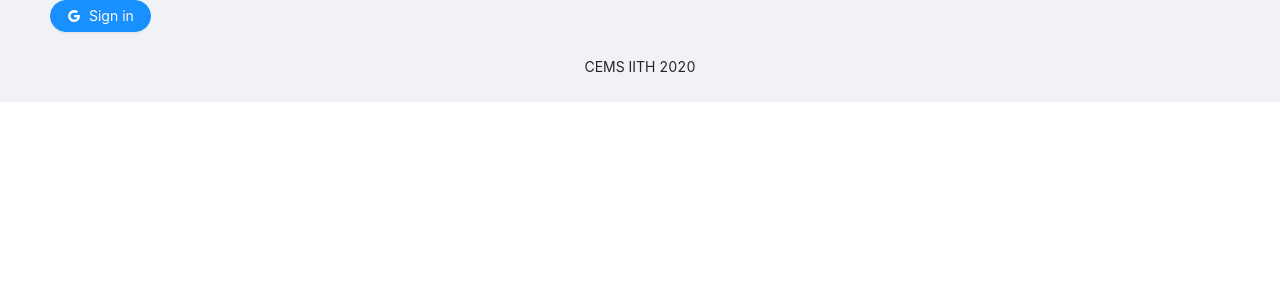
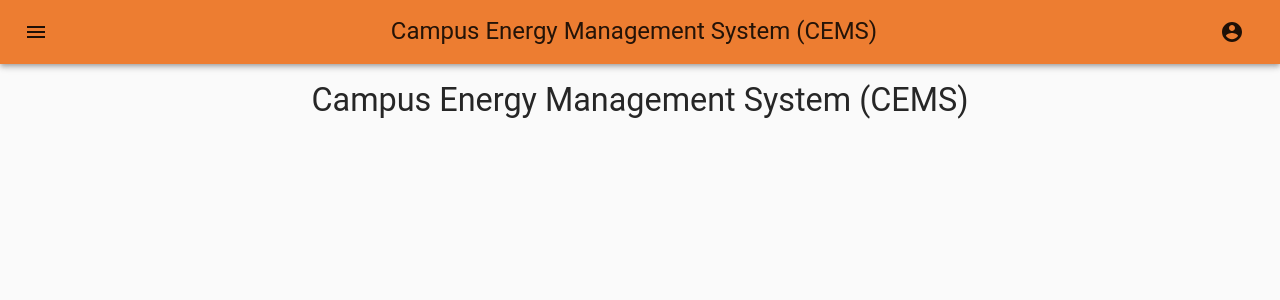
Before and after one commit to CrazyByDefault/cems-webapp, a React app: page / in a window 1280 px wide. Before the commit this address led to /login. Shown: the top 300 px of the page. Built offline with nearby package versions, Linux system fonts and the light colour scheme; the HTML template or start-up script is replaced by a standard one.

Commit message:
Material UI + DarkMode

```diff
--- a/client/App.jsx
+++ b/client/App.jsx
@@ -2,14 +2,11 @@ import React, { Component } from "react";
 import {
   Route, BrowserRouter as Router, Switch
 } from "react-router-dom";
-import "antd/dist/antd.min.css";
-import PrivateRoute from "./helpers/PrivateRoutes.jsx";
+// import PrivateRoute from "./helpers/PrivateRoutes.jsx";
 import Page from "./components/site/Page.jsx";
-import Graph from "./pages/Graph.jsx";
-import Login from "./pages/Login.jsx";
-import Home from "./pages/Home";
-import IITHRealtime from "./pages/IITHRealtime";
-import Calendar from "./pages/Calendar.jsx";
+// import Graph from "./pages/Graph.jsx";
+// import Login from "./pages/Login.jsx";
+import Home from "./pages/Home.jsx";
 
 class App extends Component {
   render() {
@@ -18,11 +15,7 @@ class App extends Component {
       <Page>
         <Router>
           <Switch>
-            <PrivateRoute exact path="/" component={Home} />
-            <Route exact path="/login" component={Login} />
-            <Route exact path="/iith/realtime" component={IITHRealtime} />
-            <Route exact path="/iith/graph" component={Graph} />
-            <PrivateRoute exact path="/calendar" component={Calendar} />
+            <Route exact path="/" component={Home} />
           </Switch>
         </Router>
       </Page>
--- a/client/components/site/Page.jsx
+++ b/client/components/site/Page.jsx
@@ -1,28 +1,61 @@
 import React from "react";
 import PropTypes from "prop-types";
 
-import { Layout } from "antd";
+import {
+  CssBaseline,
+  Box
+} from "@material-ui/core";
 
-const { Content, Footer } = Layout;
-
+import { createMuiTheme, ThemeProvider, responsiveFontSizes } from "@material-ui/core/styles";
+import PageHeader from "./PageHeader.jsx";
 
 export default class Page extends React.Component {
   constructor(props, context) {
     super(props, context);
     this.state = {
+      theme: {
+        palette: {
+          primary: {
+            main: "#ed7d31"
+          },
+          type: "light",
+        },
+        typography: {
+          fontFamily: "Roboto"
+        }
+      }
     };
+    this._handleToggleTheme = this._handleToggleTheme.bind(this);
+  }
+
+  _handleToggleTheme() {
+    const { theme } = this.state;
+    // (theme.palette.type === "light")
+    if (theme.palette.type === "light") {
+      this.setState({
+        theme: { ...theme, palette: { ...theme.palette, type: "dark" } }
+      });
+    } else {
+      this.setState({
+        theme: { ...theme, palette: { ...theme.palette, type: "light" } }
+      });
+    }
   }
 
   render() {
     console.log("Page.jsx");
 
+    let muiTheme = createMuiTheme(this.state.theme);
+    muiTheme = responsiveFontSizes(muiTheme);
+    console.log(muiTheme);
     return (
-      <Layout className="layout">
-        <Content style={{ padding: "0 50px" }}>
+      <ThemeProvider theme={muiTheme}>
+        <CssBaseline/>
+        <PageHeader toggleDarkMode={this._handleToggleTheme}/>
+        <Box m={2}>
           {this.props.children}
-        </Content>
-        <Footer style={{ textAlign: "center" }}>CEMS IITH 2020</Footer>
-      </Layout>
+        </Box>
+      </ThemeProvider>
     );
   }
 }
--- a/client/components/site/PageHeader.jsx
+++ b/client/components/site/PageHeader.jsx
@@ -1,9 +1,22 @@
 import React from "react";
+
 import {
-  Layout, Menu
-} from "antd";
+  AppBar,
+  Toolbar,
+  IconButton,
+  Typography,
+  Menu,
+  MenuItem,
+  ListItemIcon,
+  ListItemText,
+  Hidden
+} from "@material-ui/core";
 
-const { Header } = Layout;
+import {
+  Menu as MenuIcon,
+  AccountCircle,
+  Brightness4 as Brightness4Icon
+} from "@material-ui/icons";
 
 class PageHeader extends React.Component {
   constructor(props, context) {
@@ -12,7 +25,7 @@ class PageHeader extends React.Component {
       .split(";")
       .reduce((res, c) => {
         const [key, val] = c.trim().split("=").map(decodeURIComponent);
-        const allNumbers = str => /^\d+$/.test(str);
+        const allNumbers = (str) => /^\d+$/.test(str);
         try {
           return Object.assign(res, { [key]: allNumbers(val) ? val : JSON.parse(val) });
         } catch (e) {
@@ -20,10 +33,8 @@ class PageHeader extends React.Component {
         }
       }, {});
     this.state = {
-      logged: cookie.CAT || cookie.UAT,
-      metadata: {
-        sex: "male"
-      }
+      logged: cookie.UAT,
+      anchorEl: null
     };
 
     this.logout = this.logout.bind(this);
@@ -36,31 +47,73 @@ class PageHeader extends React.Component {
     window.location.replace(`${window.location.origin}`);
   };
 
+  handleMenu = (event) => {
+    this.setState({
+      anchorEl: event.currentTarget
+    });
+  };
+
+  handleClose = () => {
+    this.setState({
+      anchorEl: null
+    });
+  };
+
   render() {
-    const logoStyle = {
-      width: "120px",
-      height: "53px",
-      background: "rgba(255, 255, 255, 0.2)",
-      backgroundImage: "url('/img/logo.jpg')",
-      margin: "13px 32px 14px 0",
-      float: "left",
-    };
+    // const [auth, setAuth] = React.useState(true);
+    // const handleChange = (event) => {
+    //   setAuth(event.target.checked);
+    // };
     return (
-      <Header style={{ height: "80px", background: "#ffffff" }}>
-        <a href="/"><div style={logoStyle} /></a>
-        <Menu
-          theme="light"
-          mode="horizontal"
-          style={{ lineHeight: "80px", float: "right" }}
-          onClick={this.logout}
-        >
-          {
-            window.location.pathname !== "/"
-              ? <Menu.Item key="logout">Logout</Menu.Item>
-              : <Menu.Item key="login">Login</Menu.Item>
-          }
-        </Menu>
-      </Header>
+      <AppBar position="static">
+        <Toolbar>
+          <IconButton edge="start" color="inherit" aria-label="menu" onClick={this.props.toggleMenu}>
+            <MenuIcon />
+          </IconButton>
+          <Typography variant="h5" align="center" style={{ flexGrow: 1 }}>
+            <Hidden smDown>
+              Campus Energy Management System (CEMS)
+            </Hidden>
+            <Hidden mdUp>
+              CEMS
+            </Hidden>
+          </Typography>
+          <div>
+            <IconButton
+              aria-label="account of current user"
+              aria-controls="menu-appbar"
+              aria-haspopup="true"
+              onClick={this.handleMenu}
+              color="inherit"
+            >
+              <AccountCircle />
+            </IconButton>
+            <Menu
+              id="menu-appbar"
+              anchorEl={this.state.anchorEl}
+              anchorOrigin={{
+                vertical: "top",
+                horizontal: "right",
+              }}
+              keepMounted
+              transformOrigin={{
+                vertical: "top",
+                horizontal: "right",
+              }}
+              open={Boolean(this.state.anchorEl)}
+              onClose={this.handleClose}
+            >
+              <MenuItem onClick={this.props.toggleDarkMode}>
+                <ListItemIcon>
+                  <Brightness4Icon fontSize="Medium" />
+                </ListItemIcon>
+                <ListItemText primary="Toggle DarkTheme" />
+              </MenuItem>
+              <MenuItem onClick={this.handleClose}>My account</MenuItem>
+            </Menu>
+          </div>
+        </Toolbar>
+      </AppBar>
     );
   }
 }
--- /dev/null
+++ b/client/pages/Home.jsx
@@ -0,0 +1,29 @@
+import React, { Component } from "react";
+
+import {
+  Typography,
+  Container
+} from "@material-ui/core";
+
+class Home extends Component {
+  constructor(props) {
+    super(props);
+    this.state = {
+    };
+  }
+
+  componentDidMount() {
+  }
+
+  render() {
+    return (
+      <Container>
+        <Typography variant="h4" align="center" gutterBottom>
+          Campus Energy Management System (CEMS)
+        </Typography>
+      </Container>
+    );
+  }
+}
+
+export default Home;
```
Also changed, not shown: package.json (+41 -38 lines), .babelrc, 1 other file (tests, documents, lock files or other folders).
